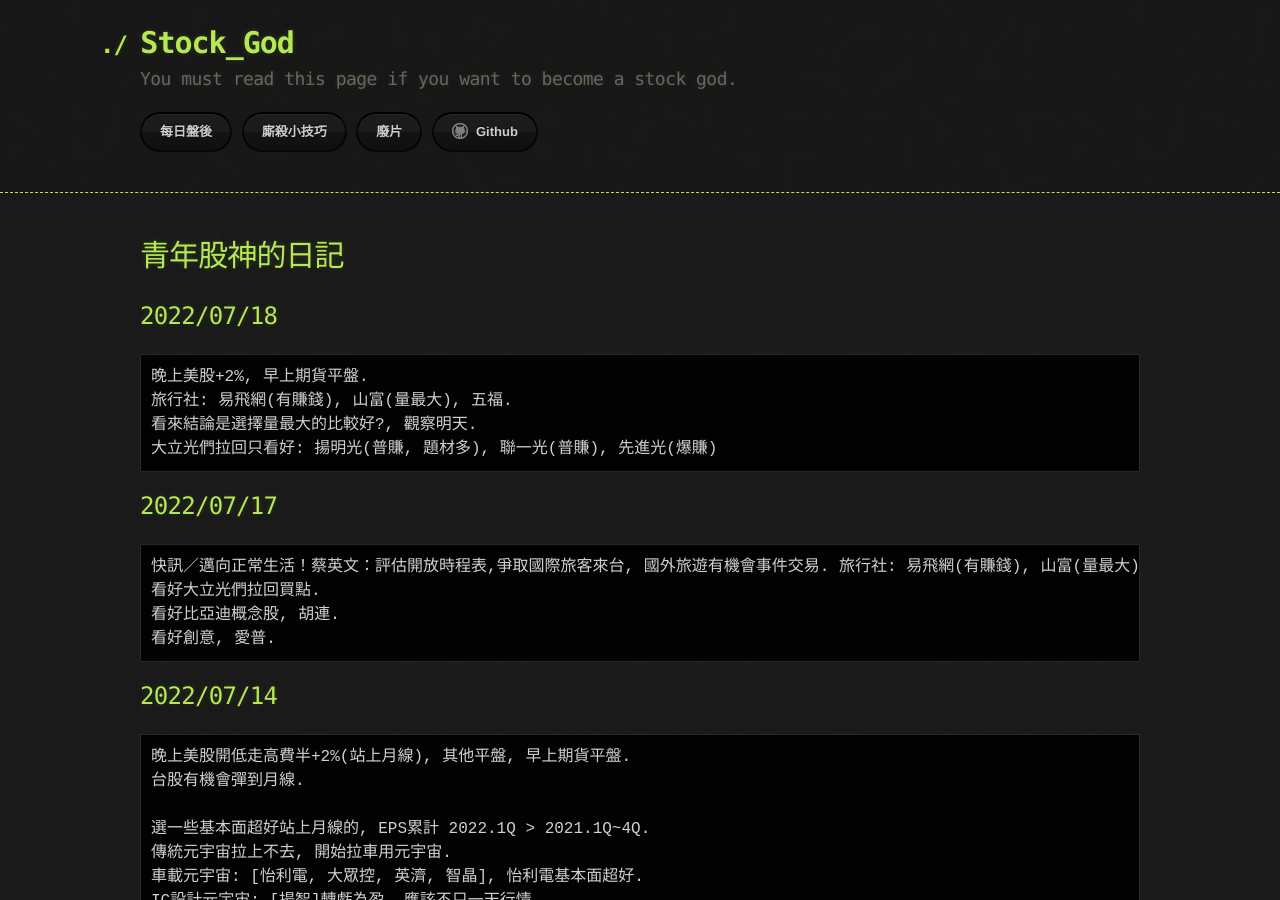
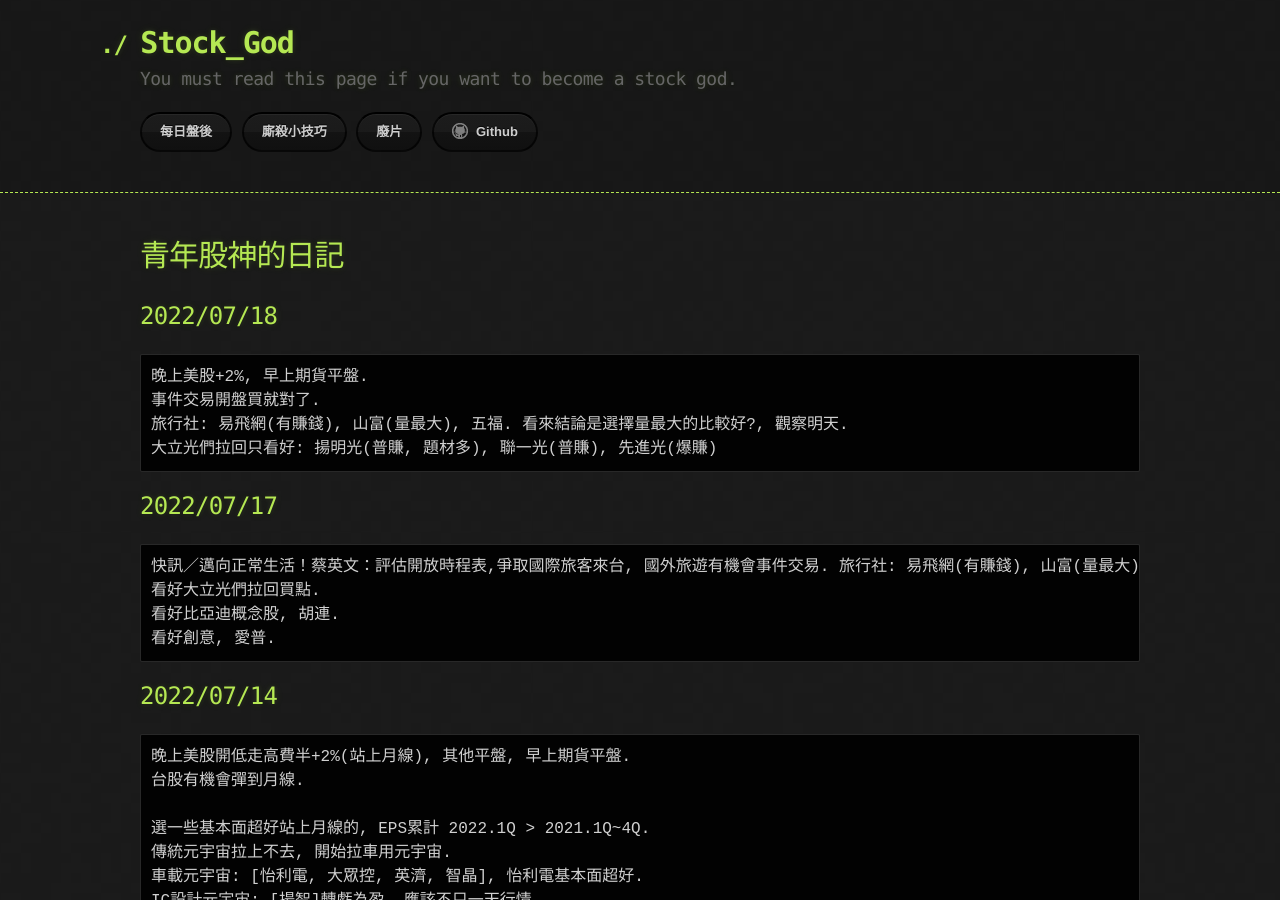
Before and after one commit to lepg5487/Stock_God, a Jekyll site: the page built from index.md, in a window 1280 px wide and 900 px high. Built offline with Jekyll 4.4.1, drawn with Linux system fonts in a browser that asks for light colours; our own code applies the rules of GitHub Pages for plain Markdown files.

Commit message:
Update index.md

````diff
--- a/index.md
+++ b/index.md
@@ -6,8 +6,8 @@ layout: testlayouts
 ## 2022/07/18
 ```
 晚上美股+2%, 早上期貨平盤.
-旅行社: 易飛網(有賺錢), 山富(量最大), 五福.
-看來結論是選擇量最大的比較好?, 觀察明天.
+事件交易開盤買就對了.
+旅行社: 易飛網(有賺錢), 山富(量最大), 五福. 看來結論是選擇量最大的比較好?, 觀察明天.
 大立光們拉回只看好: 揚明光(普賺, 題材多), 聯一光(普賺), 先進光(爆賺)
 ```
 
````
